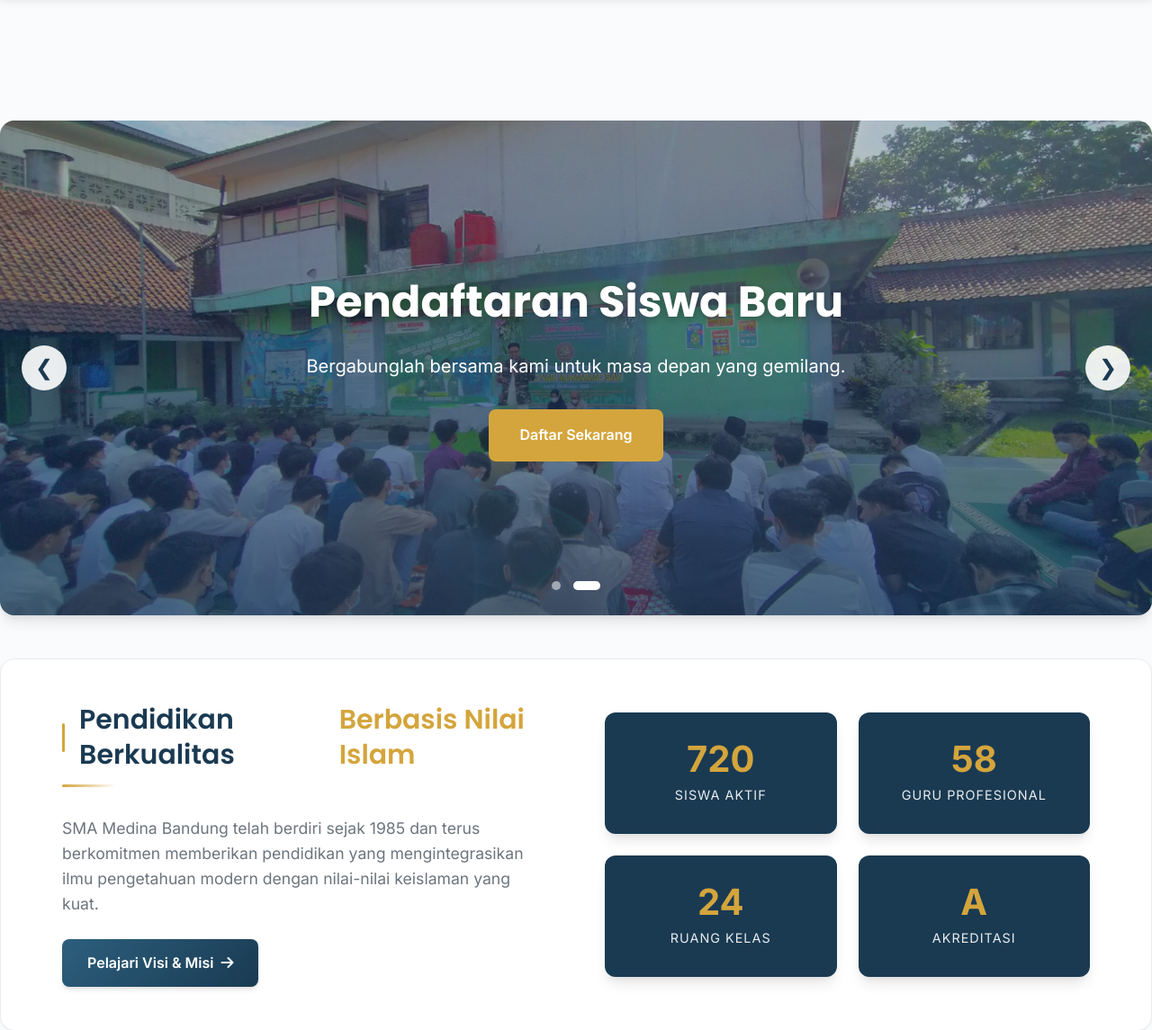
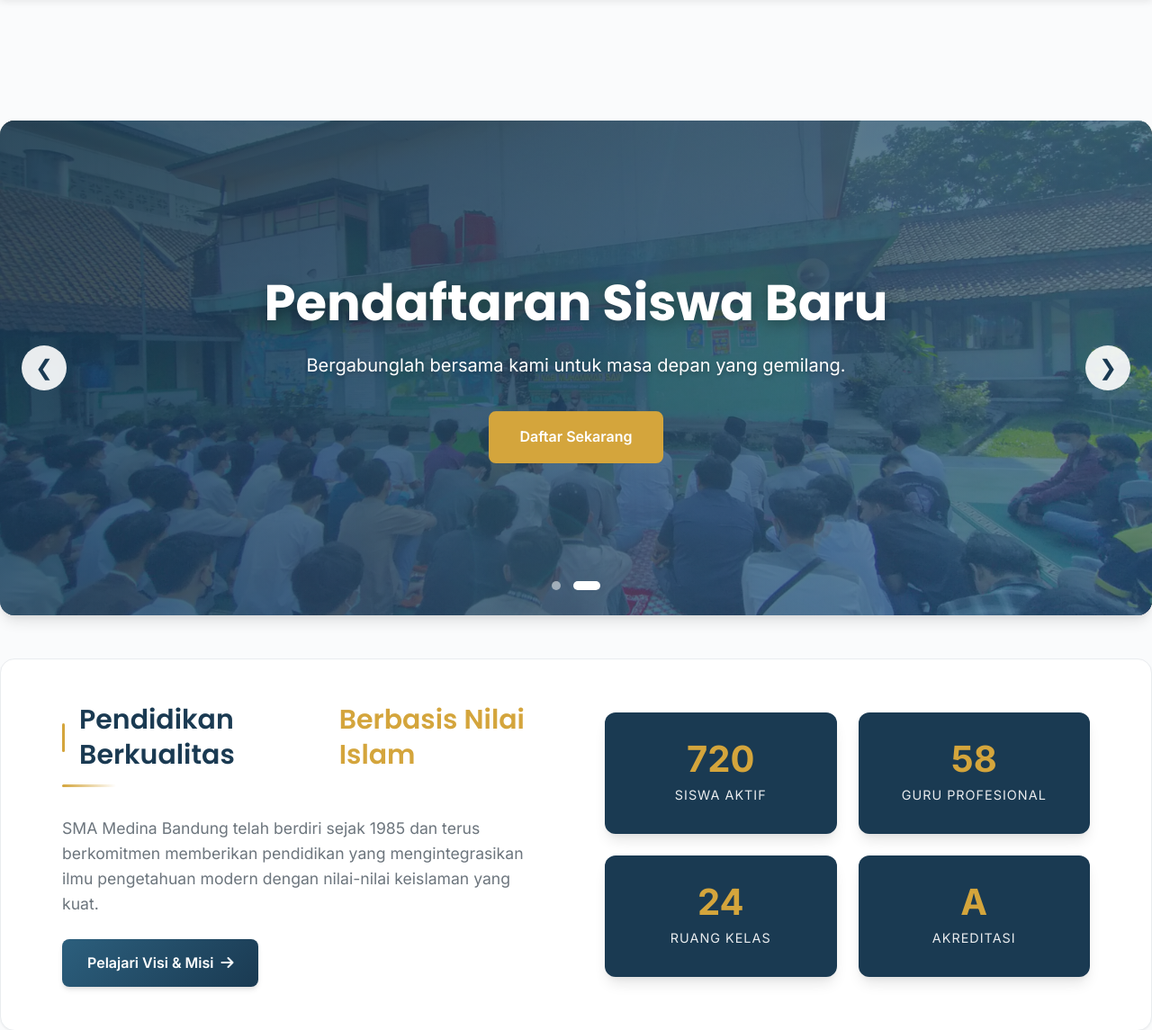
Before and after one commit to madlanh/medinaProject, a Flask app: page / in a window 1280 px wide. Shown: the part 76-1221 px from the top of the page at 90% size. Run offline with Flask 3, Linux system fonts and the light colour scheme; data that the repository does not hold is empty.

Commit message:
Update style.css

```diff
--- a/static/css/style.css
+++ b/static/css/style.css
@@ -1899,3 +1899,89 @@ footer p {
         animation-duration: 20s; /* Sedikit lebih cepat di HP */
     }
 }
+
+/* =========================================
+   PERBAIKAN HERO SLIDER (Agar Gambar Muncul)
+   ========================================= */
+
+/* 1. Pastikan Container Slider Punya Warna Dasar (Saat Loading) */
+.slider-container {
+    position: relative;
+    overflow: hidden;
+    background-color: #1a3a52; /* Fallback color */
+}
+
+/* 2. Reset Style Slide */
+.slide {
+    position: absolute;
+    top: 0;
+    left: 0;
+    width: 100%;
+    height: 100%;
+    opacity: 0;
+    transition: opacity 1s ease-in-out;
+    background: none !important; /* HAPUS warna background slide yang menutupi gambar */
+    z-index: 1;
+}
+
+.slide.active {
+    opacity: 1;
+    z-index: 2;
+}
+
+/* 3. Style Utama Gambar Background */
+.slide-background {
+    position: absolute;
+    top: 0;
+    left: 0;
+    width: 100%;
+    height: 100%;
+    background-size: cover;      /* Gambar memenuhi area */
+    background-position: center; /* Gambar rata tengah */
+    background-repeat: no-repeat;
+    z-index: 1; /* Paling belakang */
+}
+
+/* 4. Overlay Transparan (PENTING: Gunakan RGBA agar gambar terlihat!) */
+/* Ini membuat gambar agak gelap agar tulisan putih bisa dibaca */
+.slide-background::after {
+    content: '';
+    position: absolute;
+    top: 0;
+    left: 0;
+    width: 100%;
+    height: 100%;
+    /* Gradien Biru Transparan (0.8 dan 0.6 adalah tingkat transparansi) */
+    background: linear-gradient(135deg, rgba(26, 58, 82, 0.85) 0%, rgba(44, 95, 126, 0.65) 100%);
+    z-index: 2; /* Di atas gambar */
+}
+
+/* 5. Pastikan Konten Teks Muncul di Atas Segalanya */
+.slide-content {
+    position: absolute;
+    top: 50%;
+    left: 50%;
+    transform: translate(-50%, -50%);
+    z-index: 10; /* Paling depan */
+    text-align: center;
+    width: 90%;
+    max-width: 800px;
+    color: #ffffff;
+}
+
+/* Style Judul & Teks */
+.slide-content h2 {
+    font-size: clamp(2rem, 5vw, 3.5rem);
+    font-weight: 800;
+    margin-bottom: 20px;
+    text-shadow: 0 4px 15px rgba(0,0,0,0.3);
+    line-height: 1.2;
+}
+
+.slide-content p {
+    font-size: clamp(1rem, 2.5vw, 1.25rem);
+    margin-bottom: 35px;
+    font-weight: 400;
+    text-shadow: 0 2px 5px rgba(0,0,0,0.3);
+    opacity: 0.95;
+}
```
